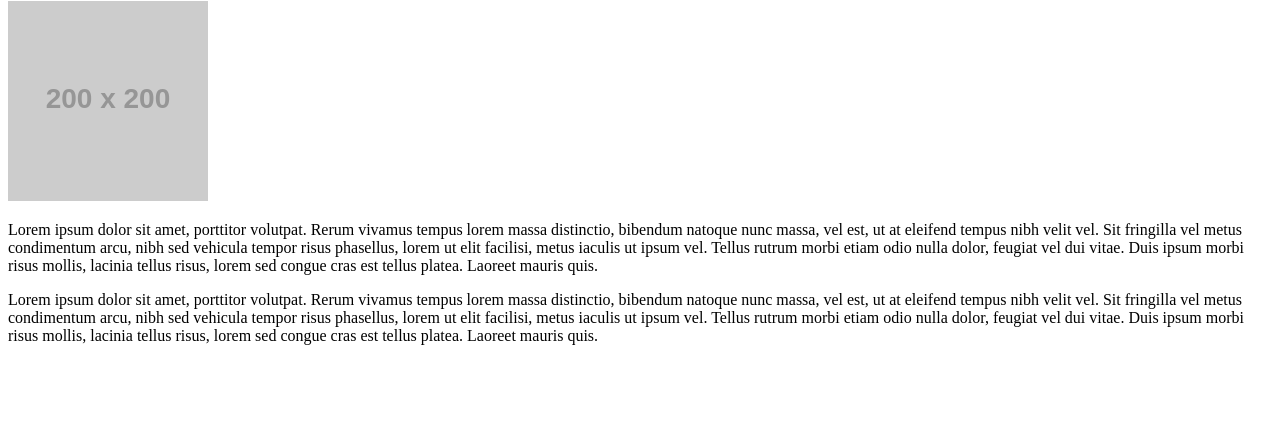
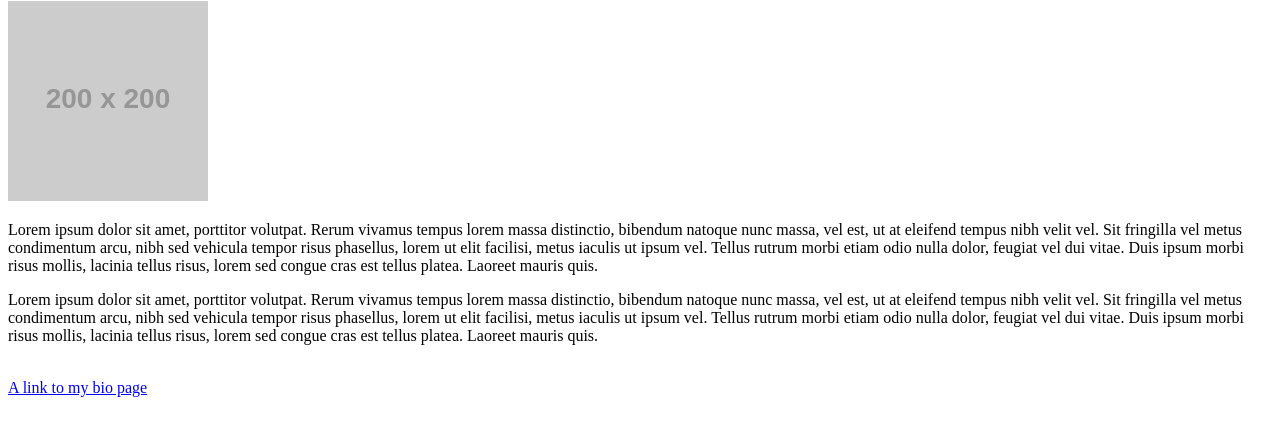
Before and after one commit to mfbadgley/any-project, a plain HTML site: page index.html in a window 1280 px wide. Shown: the part 79-514 px from the top of the page. Drawn offline with Linux system fonts and the light colour scheme; placeholder pictures from the web are drawn by us.

Commit message:
added link to bio page

```diff
--- a/index.html
+++ b/index.html
@@ -13,3 +13,8 @@
 
   <p>Lorem ipsum dolor sit amet, porttitor volutpat. Rerum vivamus tempus lorem massa distinctio, bibendum natoque nunc massa, vel est, ut at eleifend tempus nibh velit vel. Sit fringilla vel metus condimentum arcu, nibh sed vehicula tempor risus phasellus, lorem ut elit facilisi, metus iaculis ut ipsum vel. Tellus rutrum morbi etiam odio nulla dolor, feugiat vel dui vitae. Duis ipsum morbi risus mollis, lacinia tellus risus, lorem sed congue cras est tellus platea. Laoreet mauris quis.</p>
   <p>Lorem ipsum dolor sit amet, porttitor volutpat. Rerum vivamus tempus lorem massa distinctio, bibendum natoque nunc massa, vel est, ut at eleifend tempus nibh velit vel. Sit fringilla vel metus condimentum arcu, nibh sed vehicula tempor risus phasellus, lorem ut elit facilisi, metus iaculis ut ipsum vel. Tellus rutrum morbi etiam odio nulla dolor, feugiat vel dui vitae. Duis ipsum morbi risus mollis, lacinia tellus risus, lorem sed congue cras est tellus platea. Laoreet mauris quis.</p>
+
+  <br>
+  <a href="https://mfbadgley.github.io" target="_blank">A link to my bio page</a>
+  <br>
+  <br>
```
